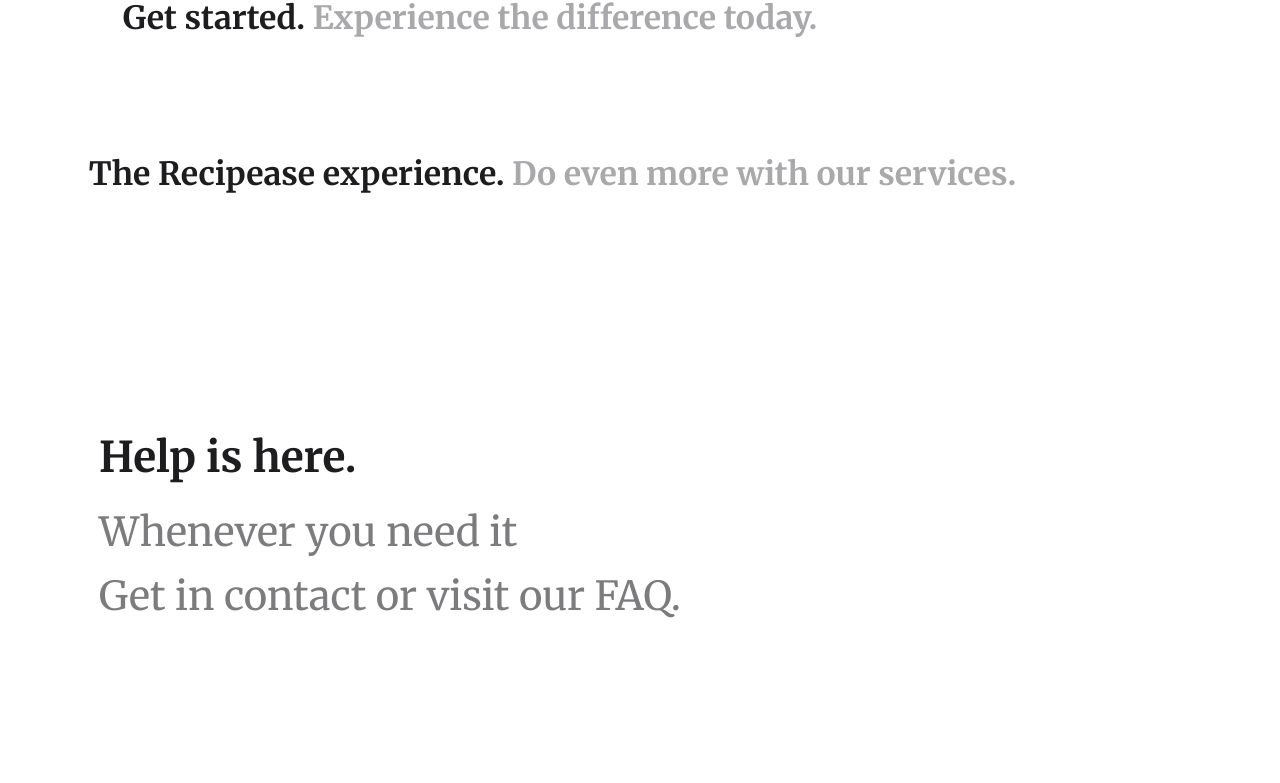
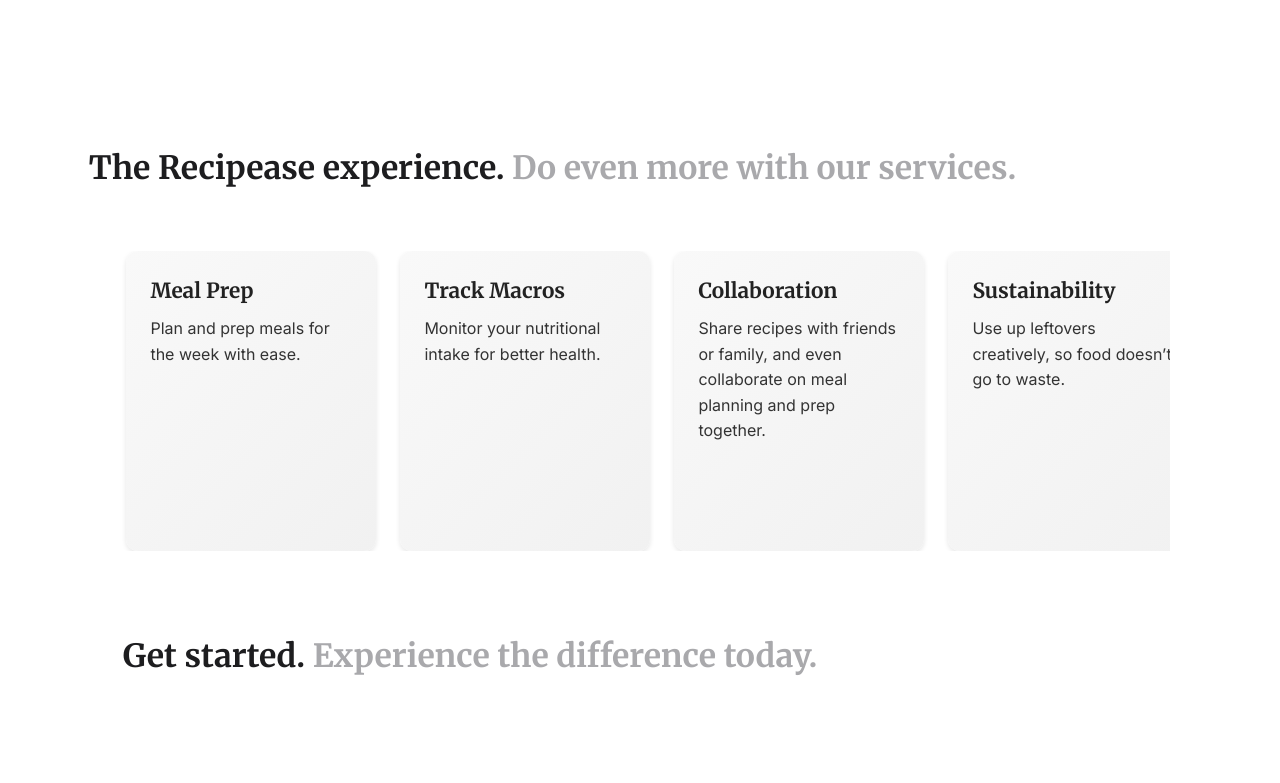
Before and after one commit to JoeSinnott/RecipEase, a React (Create React App) app in the folder frontend/: page / in a window 1280 px wide. Shown: the part 1590-2373 px from the top of the page. Built offline with nearby package versions, Linux system fonts and the light colour scheme.

Commit message:
Added service cards beneath 'The Recipease experience header'- descriptions are subject to change

```diff
--- a/frontend/src/components/Features.js
+++ b/frontend/src/components/Features.js
@@ -58,17 +58,51 @@
         </p>
         <a href="/home" className="lead-btn animate">Create Now</a>
 
+        <h3 className="third-heading animate">
+          The Recipease experience. <span className="extra-text animate">Do even more with our services.</span>
+        </h3>
+
+        <div className="service-cards-container">
+          <div className="service-card">
+            <h4>Meal Prep</h4>
+            <p>Plan and prep meals for the week with ease.</p>
+          </div>
+          <div className="service-card">
+            <h4>Track Macros</h4>
+            <p>Monitor your nutritional intake for better health.</p>
+          </div>
+          <div className="service-card">
+            <h4>Collaboration </h4>
+            <p>Share recipes with friends or family, and even collaborate on meal planning and prep together.</p>
+          </div>
+          <div className="service-card">
+            <h4>Sustainability</h4>
+            <p>Use up leftovers creatively, so food doesn’t go to waste.</p>
+          </div>
+          <div className="service-card">
+            <h4>Recipe Scaling</h4>
+            <p>Adjust recipes for different serving sizes, making it easy to cook for any number of people.</p>
+          </div>
+          <div className="service-card">
+            <h4>Dietary Tracking</h4>
+            <p>Track your progress toward health and fitness goals, such as weight loss, muscle gain, or energy improvement.</p>
+          </div>
+          <div className="service-card">
+            <h4>Allergen-Free Options</h4>
+            <p>Filter meals based on your dietary restrictions.</p>
+          </div>
+          {/* Add more cards as needed */}
+        </div>
+
+
         <h3 className="choose-us-heading animate">
           Get started. <span className="extra-text animate">Experience the difference today.</span>
         </h3>
 
-        <h3 className="third-heading animate">
-          The Recipease experience. <span className="extra-text animate">Do even more with our services.</span>
-        </h3>
 
         <h1 className="fourth-heading animate">
           Help is here. <br />
-          <span className="extra-text animate">Whenever you need it<br/ >Get in contact or visit our FAQ.</span>
+          <span className="extra-text animate">Whenever you need it.<br/ >Get in contact or visit our FAQ.</span>
         </h1>
 
         <h1 className="fifth-heading animate">
--- a/frontend/src/styles/Recipes.css
+++ b/frontend/src/styles/Recipes.css
@@ -406,6 +406,7 @@
 .lead-btn {
   display: inline-block;
   margin-top: -80px;
+  margin-bottom: 150px ;
   margin-left: -130px;
   padding: 10px 20px;
   background-color: #0c0c0c; /* Dark button color */
@@ -422,3 +423,62 @@
   transition: transform 0.3s ease, background-color 0.3s ease; /* Smooth scaling and background color change */
 
 }
+
+
+
+/* Container for the cards */
+.service-cards-container {
+  display: flex;
+  overflow-x: auto; /* Enable horizontal scrolling */
+  overflow-y: hidden; /* Prevent vertical scrolling */
+  gap: 1.5rem;
+  margin-top: 2rem;
+  padding: 0 1rem;
+  scrollbar-width: none; /* Hide scrollbar in Firefox */
+  -webkit-overflow-scrolling: touch; /* Enable smooth scrolling for touch devices */
+  max-width: 100%; /* Ensure it doesn't overflow beyond the viewport */
+  white-space: nowrap; /* Prevent line breaks within the container */
+}
+
+/* Hide the scrollbar in WebKit browsers (Chrome, Safari) */
+.service-cards-container::-webkit-scrollbar {
+  display: none;
+}
+
+/* Individual service cards */
+.service-card {
+  background: linear-gradient(135deg, #f9f9f9 0%, #f1f1f1 100%);
+  padding: 1.5rem;
+  border-radius: 12px;
+  box-shadow: 0 2px 5px rgba(0, 0, 0, 0.1);
+  width: 250px; /* Fixed width for cards */
+  height: 300px; /* Set a fixed height for the cards */
+  transition: transform 0.3s ease, box-shadow 0.3s ease;
+  flex-shrink: 0; /* Prevent cards from shrinking */
+  display: flex;
+  flex-direction: column;
+  justify-content: flex-start; /* Align content at the top of the card */
+}
+
+/* Hover effect on the card */
+.service-card:hover {
+  transform: scale(1.05);
+  box-shadow: 0 10px 20px rgba(0, 0, 0, 0.1);
+}
+
+/* Styling for card headings */
+.service-card h4 {
+  font-size: 1.3rem;
+  margin-bottom: 0.5rem;
+  text-align: left; /* Align text to the left */
+  white-space: normal; /* Ensure text wraps if it's too long */
+  word-wrap: break-word; /* Ensure long words break to the next line */
+}
+
+/* Styling for card descriptions */
+.service-card p {
+  font-size: 1rem;
+  text-align: left; /* Align text to the left */
+  white-space: normal; /* Ensure text wraps */
+  word-wrap: break-word; /* Break long words */
+}
```
